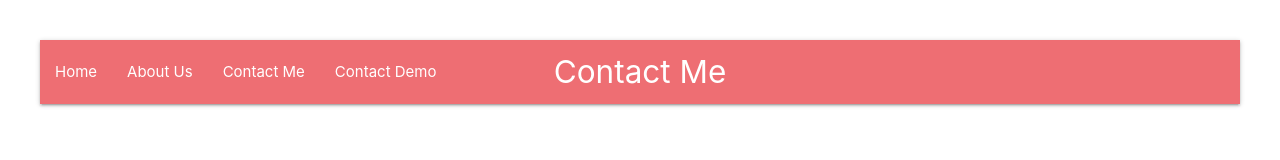
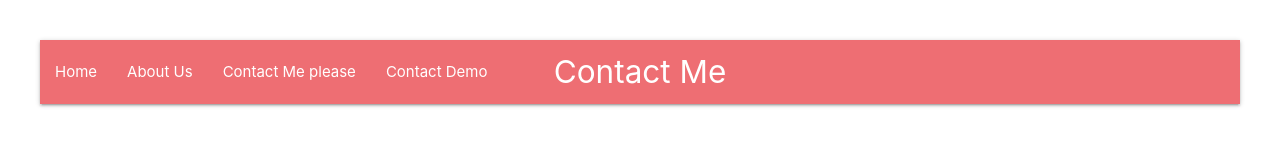
Before and after one commit to gvallegaray/myproject, a plain HTML site: page contactDemo.html in a window 1280 px wide. Shown: the top 160 px of the page. Drawn offline with nearby package versions, Linux system fonts and the light colour scheme.

Commit message:
new change

```diff
--- a/contactDemo.html
+++ b/contactDemo.html
@@ -19,7 +19,7 @@
 
             <li><a href="index.html">Home</a></li>
             <li><a href="about.html">About Us</a></li>
-            <li><a href="contact.html">Contact Me</a></li>
+            <li><a href="contact.html">Contact Me please</a></li>
             <li><a href="contactDemo.html">Contact Demo</a></li>
 
         </ul>
```
